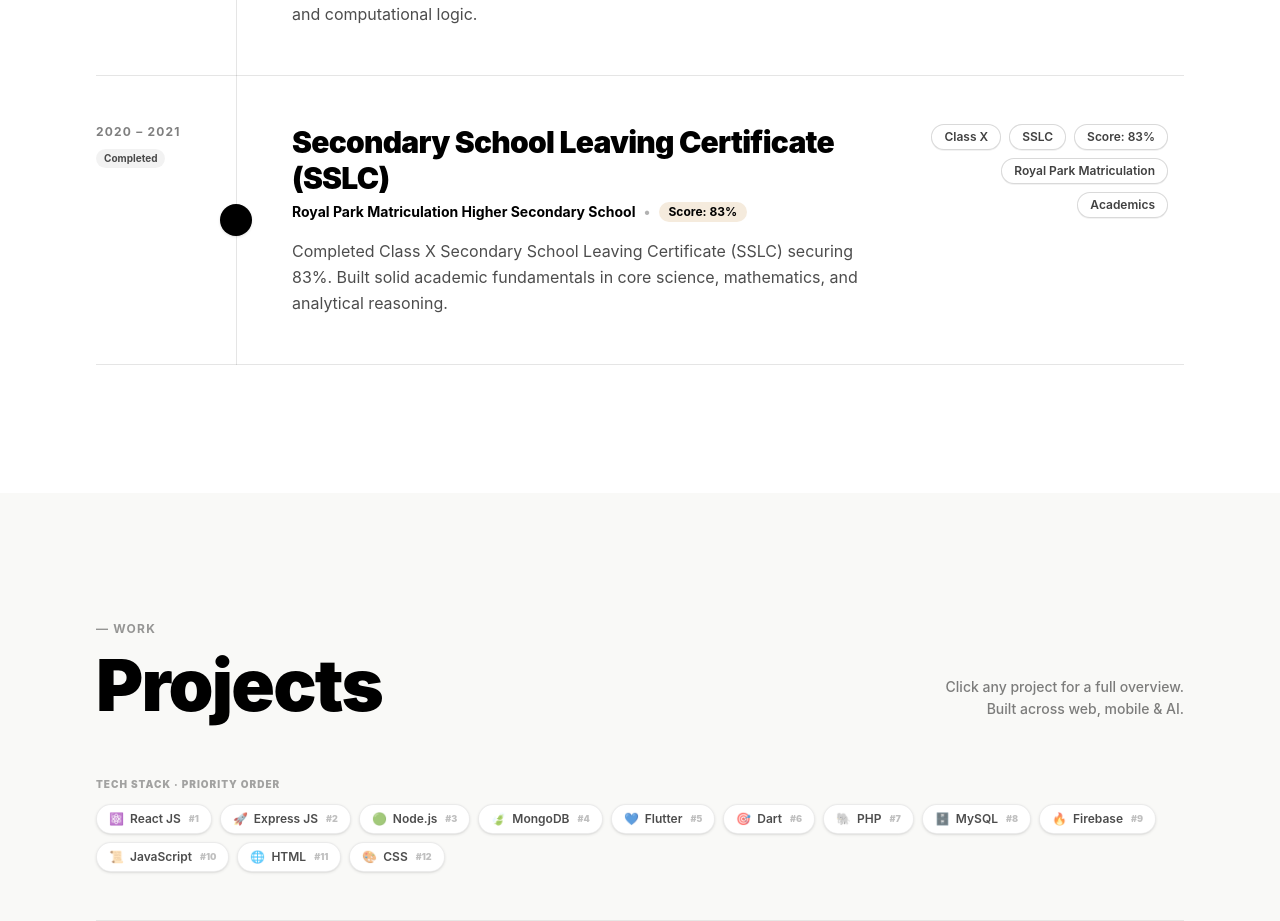
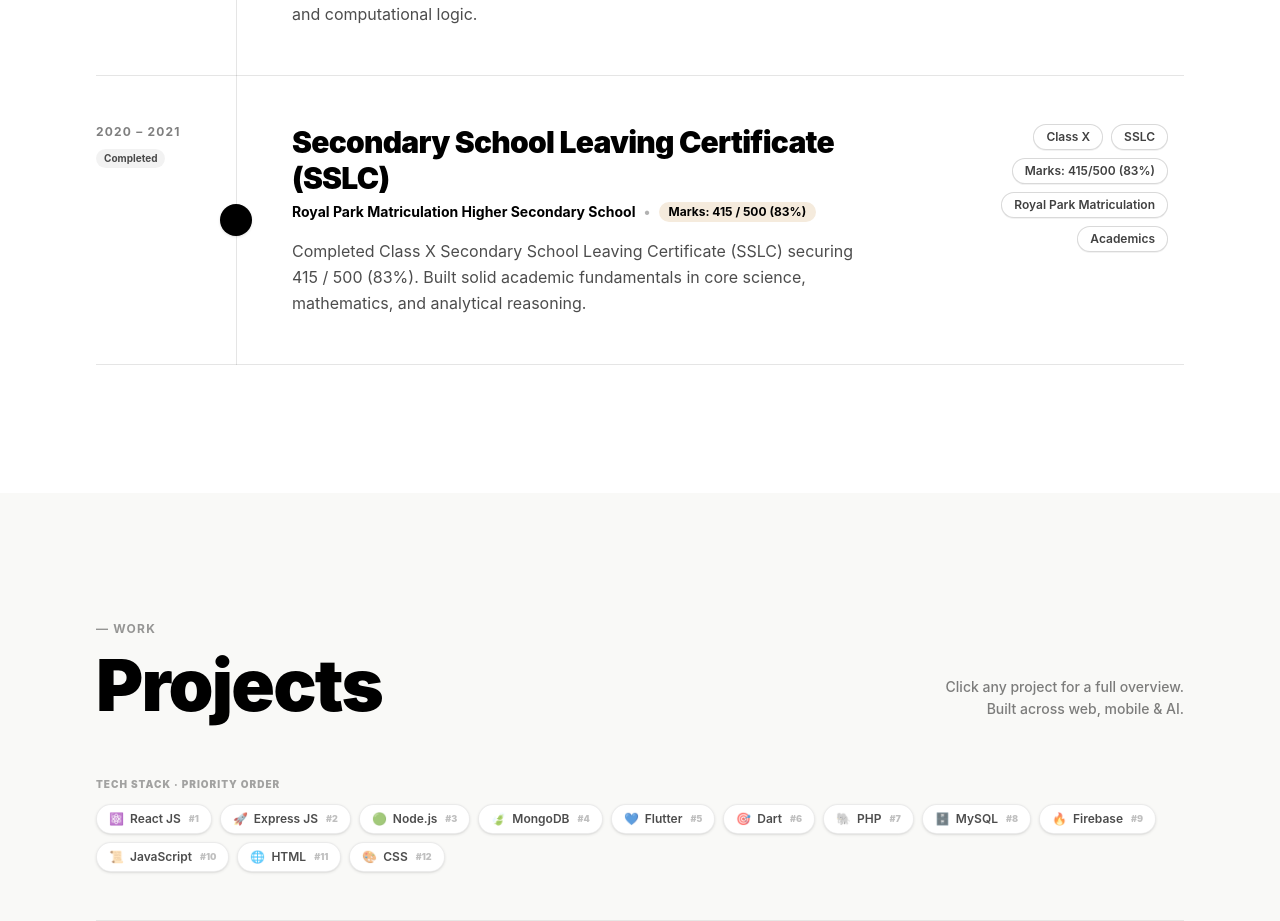
Before and after one commit to Navaneethanrs/PORTFOLIO, a React (Vite) app: page / in a window 1280 px wide. Shown: the part 3180-4101 px from the top of the page. Built offline with nearby package versions, Linux system fonts and the light colour scheme.

Commit message:
feat(education): display 415/500 alongside percentage for SSLC qualification

```diff
--- a/src/components/Education.jsx
+++ b/src/components/Education.jsx
@@ -39,11 +39,11 @@ const educationList = [
     period: '2020 – 2021',
     degree: 'Secondary School Leaving Certificate (SSLC)',
     institution: 'Royal Park Matriculation Higher Secondary School',
-    score: 'Score: 83%',
+    score: 'Marks: 415 / 500 (83%)',
     status: 'Completed',
     description:
-      'Completed Class X Secondary School Leaving Certificate (SSLC) securing 83%. Built solid academic fundamentals in core science, mathematics, and analytical reasoning.',
-    tags: ['Class X', 'SSLC', 'Score: 83%', 'Royal Park Matriculation', 'Academics'],
+      'Completed Class X Secondary School Leaving Certificate (SSLC) securing 415 / 500 (83%). Built solid academic fundamentals in core science, mathematics, and analytical reasoning.',
+    tags: ['Class X', 'SSLC', 'Marks: 415/500 (83%)', 'Royal Park Matriculation', 'Academics'],
     icon: (
       <svg xmlns="http://www.w3.org/2000/svg" fill="none" viewBox="0 0 24 24" strokeWidth={1.5} stroke="currentColor" className="w-5 h-5">
         <path strokeLinecap="round" strokeLinejoin="round" d="M4.26 10.147a60.438 60.438 0 0 0-.491 6.347A48.62 48.62 0 0 1 12 20.904a48.62 48.62 0 0 1 8.232-4.41 60.46 60.46 0 0 0-.491-6.347m-15.482 0a50.636 50.636 0 0 0-2.658-.813A59.906 59.906 0 0 1 12 3.493a59.903 59.903 0 0 1 10.399 5.84c-.896.248-1.783.52-2.658.814m-15.482 0A50.717 50.717 0 0 1 12 13.489a50.702 50.702 0 0 1 7.74-3.342M6.75 15a.75.75 0 1 0 0-1.5.75.75 0 0 0 0 1.5Zm0 0v-3.675A55.378 55.378 0 0 1 12 8.443m-7.007 11.55A5.981 5.981 0 0 0 6.75 15.75v-1.5" />
```
